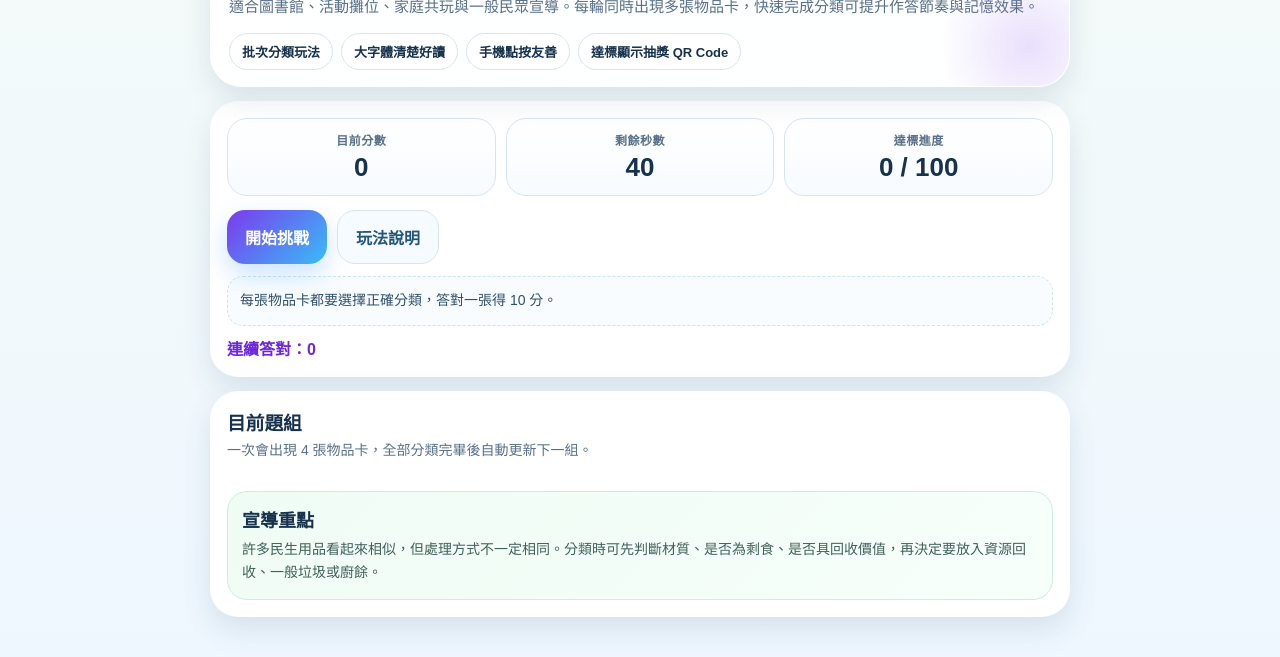
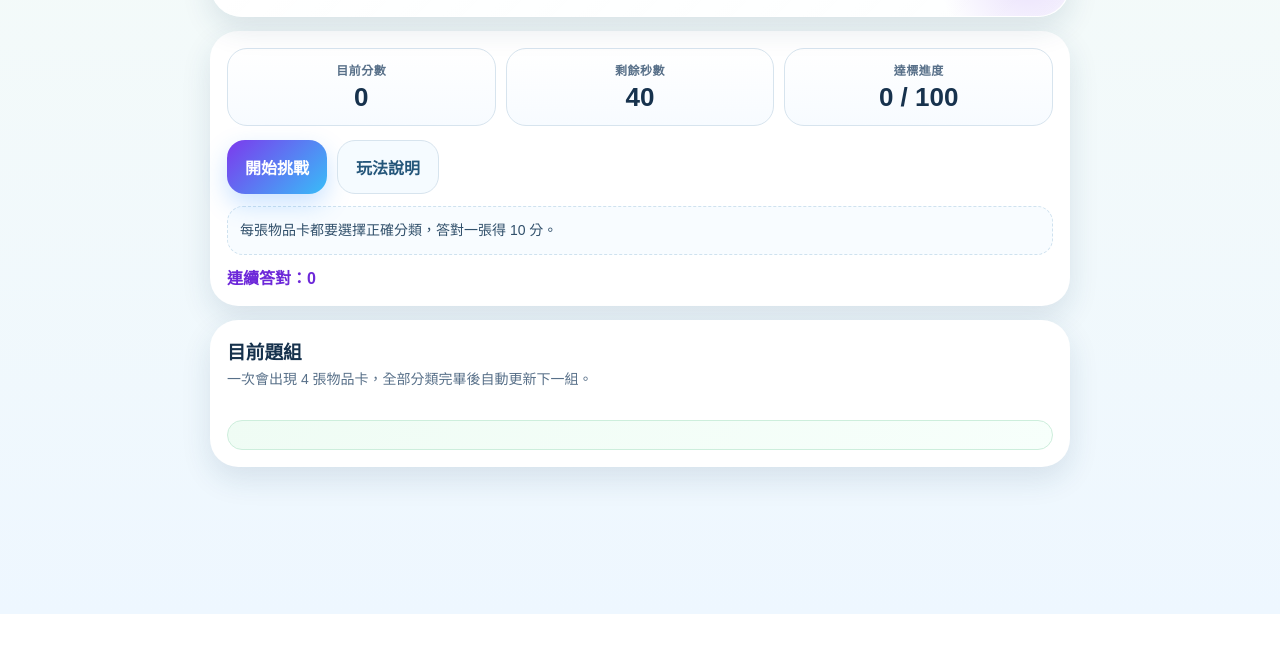
Before and after one commit to lpig301201/resource-recyce, a plain HTML site: page index.html in a window 1280 px wide. Shown: the part 186-843 px from the top of the page. After the commit the page ends 800 px from the top, so only its background shows below. Drawn offline with Linux system fonts and the light colour scheme.

Commit message:
Update index.html

```diff
--- a/index.html
+++ b/index.html
@@ -3,7 +3,7 @@
 <head>
 <meta charset="utf-8">
 <meta name="viewport" content="width=device-width,initial-scale=1,maximum-scale=1,user-scalable=no,viewport-fit=cover">
-<title>全年齡層｜分類挑戰賽</title>
+<title>分類挑戰賽</title>
 <style>
 
     :root {
@@ -103,12 +103,7 @@
   <section class="hero">
     <div class="eyebrow">🧩 全年齡層・分類挑戰賽</div>
     <h1>環保分類王<br>一次判斷多個物品，挑戰你的分類直覺</h1>
-    <p class="subtitle">適合圖書館、活動攤位、家庭共玩與一般民眾宣導。每輪同時出現多張物品卡，快速完成分類可提升作答節奏與記憶效果。</p>
     <div class="chips">
-      <div class="chip">批次分類玩法</div>
-      <div class="chip">大字體清楚好讀</div>
-      <div class="chip">手機點按友善</div>
-      <div class="chip">達標顯示抽獎 QR Code</div>
     </div>
   </section>
 
@@ -135,8 +130,6 @@
     </div>
     <div class="challenge-grid" id="challengeGrid"></div>
     <div class="banner">
-      <h3>宣導重點</h3>
-      <p>許多民生用品看起來相似，但處理方式不一定相同。分類時可先判斷材質、是否為剩食、是否具回收價值，再決定要放入資源回收、一般垃圾或廚餘。</p>
     </div>
   </section>
 </div>
@@ -153,7 +146,6 @@
       <div class="cta-row" style="justify-content:center">
         <a class="btn btn-primary" id="lineLinkBtn" href="#" target="_blank" rel="noopener">加入 LINE 好友並參加抽獎</a>
       </div>
-      <div class="small">本頁已預留抽獎導流區塊。實際抽獎流程可接 LINE 官方帳號、LIFF 頁面或表單活動頁。</div>
     </div>
 
     <div id="retryOnly" class="small">離達標只差一點點，再挑戰一輪吧！</div>
```
